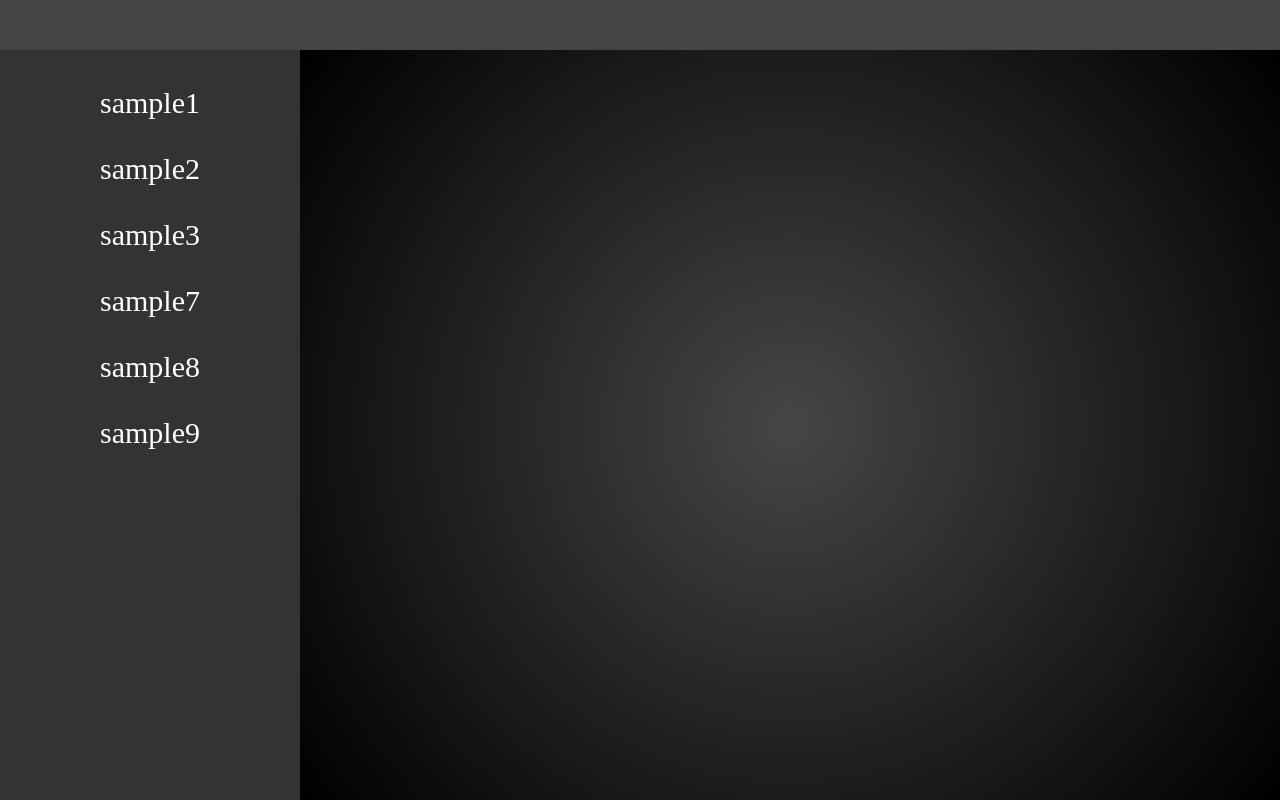
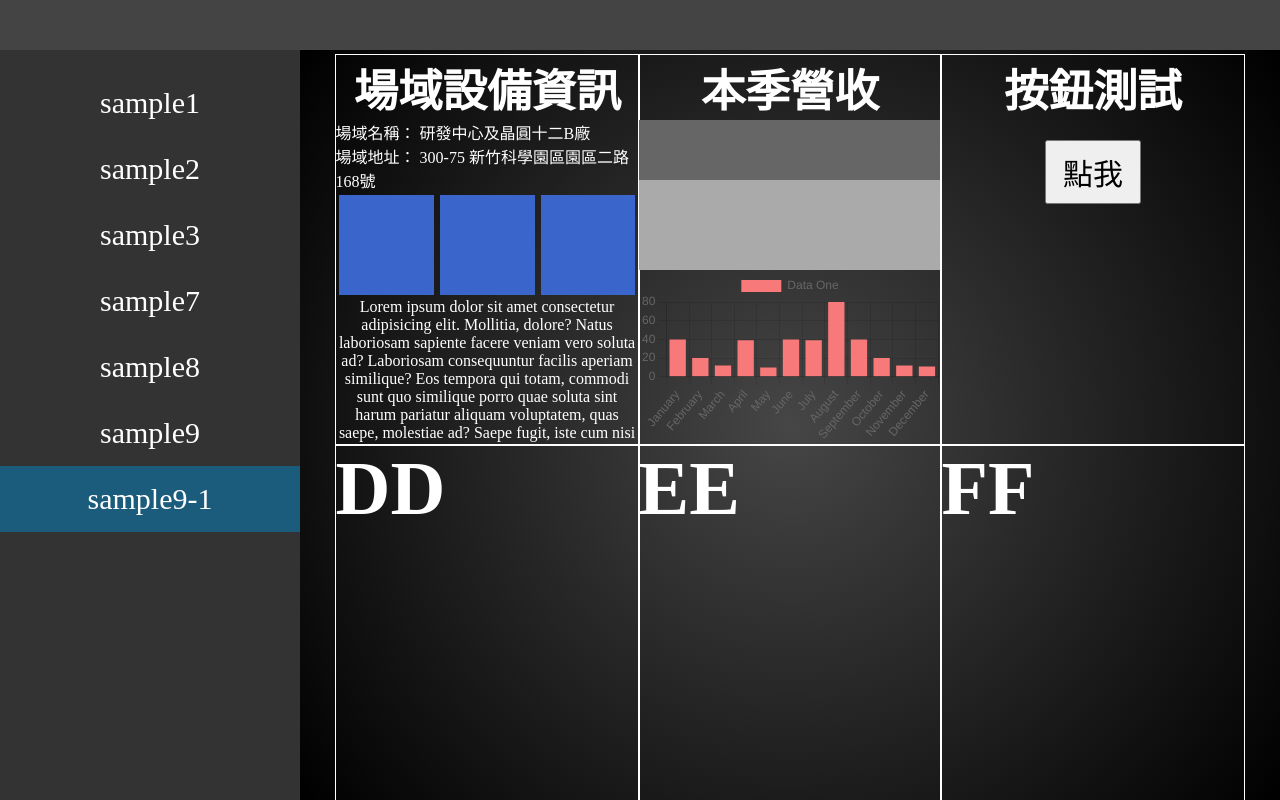
Before and after one commit to ChienYuYu/drag-test, a Vue app: page /#/sample9-1 in a window 1280 px wide. Built offline with nearby package versions, Linux system fonts and the light colour scheme.

Commit message:
sample9-1 解決首次拖曳後，再次拖曳只有稍微移動卻與上次拖曳方塊互換位置，或是拖曳到非其他方塊範圍卻與上次拖曳方塊互換位置。

```diff
--- a/src/App.vue
+++ b/src/App.vue
@@ -10,6 +10,7 @@
         <router-link to="/sample7">sample7</router-link>
         <router-link to="/sample8">sample8</router-link>
         <router-link to="/sample9">sample9</router-link>
+        <router-link to="/sample9-1">sample9-1</router-link>
       </div>
       <div class="content-area">
         <router-view/>
--- a/src/router/index.js
+++ b/src/router/index.js
@@ -44,6 +44,11 @@ const routes = [
     path: '/sample9',
     name: 'sample9',
     component: () => import('../views/s9/SampleNine.vue')
+  },
+  {
+    path: '/sample9-1',
+    name: 'sample9-1',
+    component: () => import('../views/s9-1/SampleNine-1.vue')
   }
 ]
 
--- /dev/null
+++ b/src/views/s9-1/AA.vue
@@ -0,0 +1,52 @@
+<template>
+  <div class="wrap">
+    <h3 class="title">場域設備資訊</h3>
+    <div class="top">
+      <p>場域名稱： <span>{{ '研發中心及晶圓十二B廠' }}</span></p>
+      <p>場域地址： <span>{{ '300-75 新竹科學園區園區二路168號' }}</span></p>
+    </div>
+    <div class="middle">
+      <div class="box box1"></div>
+      <div class="box box2"></div>
+      <div class="box box3"></div>
+    </div>
+    <div class="bottom">
+      <p>Lorem ipsum dolor sit amet consectetur adipisicing elit. Mollitia, dolore? Natus laboriosam sapiente facere veniam vero soluta ad? Laboriosam consequuntur facilis aperiam similique? Eos tempora qui totam, commodi sunt quo similique porro quae soluta sint harum pariatur aliquam voluptatem, quas saepe, molestiae ad? Saepe fugit, iste cum nisi itaque modi ipsam culpa sed distinctio. Dolorum exercitationem minus cumque consequatur nemo assumenda dolorem praesentium labore, excepturi error quod sed quae quos amet quisquam non optio impedit!</p>
+    </div>
+  </div>
+</template>
+
+<script>
+
+  export default {
+  }
+</script>
+
+<style lang="scss" scoped>
+.wrap{
+  display: flex;
+  flex-direction: column;
+  overflow: auto;
+}
+.title{
+  margin: 0;
+}
+  .top{
+    p{
+      font-size: 16px;
+      text-align: start;
+    }
+  }
+  .middle{
+    .box{
+      width: 33%;
+      height: 100px;
+      background: #3a65ca;
+      margin: 1%;
+    }
+    display: flex;
+  }
+  .bottom{
+    font-size: 16px;
+  }
+</style>
--- /dev/null
+++ b/src/views/s9-1/BB.vue
@@ -0,0 +1,39 @@
+<template>
+  <div class="wrap">
+    <h3 class="title">本季營收</h3>
+    <div class="top"></div>
+    <div class="middle">
+    </div>
+    <div class="bottom">
+      <BarChart/>
+    </div>
+  </div>
+</template>
+
+<script>
+import BarChart from "@/components/BarChart.vue";
+
+  export default {
+    components: { BarChart },
+  }
+</script>
+
+<style lang="scss" scoped>
+.wrap{
+  display: flex;
+  flex-direction: column;
+  overflow: auto;
+}
+.title{}
+  .top{
+    height: 20%;
+    background:#666;
+  }
+  .middle{
+    background:#aaa;
+    height: 30%;
+  }
+  .bottom{
+    height: 45%;
+  }
+</style>
--- /dev/null
+++ b/src/views/s9-1/CC.vue
@@ -0,0 +1,63 @@
+<template>
+  <div class="wrap">
+    <h3 class="title">按鈕測試</h3>
+    <div class="top"></div>
+    <div class="middle">
+      <button @click="test">點我</button>
+    </div>
+    <div class="bottom"></div>
+    <transition>
+      <div v-if="showModal" class="test_modal">
+        <button @click="test">關閉</button>
+      </div>
+    </transition>
+  </div>
+</template>
+
+<script>
+
+  export default {
+    data() {
+      return {
+        showModal: false,
+      }
+    },
+    methods: {
+      test() {
+        this.showModal = !this.showModal;
+      }
+    }
+  }
+</script>
+
+<style lang="scss" scoped>
+.wrap{
+  position: relative;
+  display: flex;
+  flex-direction: column;
+  overflow: auto;
+}
+.title{}
+  .top{}
+  .middle{
+    padding-top: 20px;
+  }
+  .bottom{}
+
+  .test_modal{
+    position: absolute;
+    width: 80%;
+    height: 70%;
+    background: #ccc;
+    top: 50%;
+    left: 50%;
+    transform: translate(-50%,-50%);
+    display: flex;
+    justify-content: center;
+    align-items: center;
+  }
+  button{
+    font-size: 30px;
+    padding: .5rem 1rem;
+  }
+</style>
--- /dev/null
+++ b/src/views/s9-1/DD.vue
@@ -0,0 +1,16 @@
+<template>
+  <div class="wrap">
+    <h1>DD</h1>
+  </div>
+</template>
+
+<script>
+
+  export default {
+  }
+</script>
+
+<style lang="scss" scoped>
+  .wrap{
+  }
+</style>
--- /dev/null
+++ b/src/views/s9-1/EE.vue
@@ -0,0 +1,16 @@
+<template>
+  <div class="wrap">
+    <h1>EE</h1>
+  </div>
+</template>
+
+<script>
+
+  export default {
+  }
+</script>
+
+<style lang="scss" scoped>
+  .wrap{
+  }
+</style>
--- /dev/null
+++ b/src/views/s9-1/FF.vue
@@ -0,0 +1,16 @@
+<template>
+  <div class="wrap">
+    <h1>FF</h1>
+  </div>
+</template>
+
+<script>
+
+  export default {
+  }
+</script>
+
+<style lang="scss" scoped>
+  .wrap{
+  }
+</style>
--- /dev/null
+++ b/src/views/s9-1/SampleNine-1.vue
@@ -0,0 +1,132 @@
+<template>
+  <div class="container">
+    <div class="set_area">
+      <div class="drag_area">
+        <!-- 6 -->
+        <draggable v-if="true" v-model="itemArray" class="drag_six"
+          :move="handleMove" @end="handleDragEnd">
+          <component :is="itemArray[0].view" class="item item1" />
+          <component :is="itemArray[1].view" class="item item2" />
+          <component :is="itemArray[2].view" class="item item3" />
+          <component :is="itemArray[3].view" class="item item4" />
+          <component :is="itemArray[4].view" class="item item5" />
+          <component :is="itemArray[5].view" class="item item6" />
+        </draggable>
+      </div>
+    </div>
+    <h2 style="width: 500px; margin:30px auto; text-align:center; color:#fff;">{{ showArray }}</h2>
+  </div>
+</template>
+<script>
+import draggable from 'vuedraggable'
+import AA from './AA.vue'
+import BB from './BB.vue'
+import CC from './CC.vue'
+import DD from './DD.vue'
+import EE from './EE.vue'
+import FF from './FF.vue'
+
+  export default {
+    components: {
+      draggable,AA,BB,CC,DD,EE,FF
+    },
+    data() {
+      return {
+        itemArray: [
+          {id: 1, itemName: 'A', view:'AA'},
+          {id: 2, itemName: 'B', view:'BB'},
+          {id: 3, itemName: 'C', view:'CC'},
+          {id: 4, itemName: 'D', view:'DD'},
+          {id: 5, itemName: 'E', view:'EE'},
+          {id: 6, itemName: 'F', view:'FF'},
+        ],
+      }
+    },
+    computed: {
+      showArray() {
+        return this.itemArray.map((item) => item.itemName)
+      },
+    },
+    methods: {
+      ///////////解決原插件拖曳只是插入索引位置 而不是交換索引位置問題////////////////////
+      // https://okamuuu.com/posts/xjni9lf5h ////////////////////////////////////////
+      handleDragEnd() {
+        this.futureItem = this.itemArray[this.futureIndex]
+        this.movingItem = this.itemArray[this.movingIndex]
+        const _items = Object.assign([], this.itemArray)
+        _items[this.futureIndex] = this.movingItem
+        _items[this.movingIndex] = this.futureItem
+        this.itemArray = _items
+        this.movingIndex = ""// 清空 20231209
+        this.futureIndex = ""// 清空 20231209
+      },
+      handleMove(e) {
+        const { index, futureIndex } = e.draggedContext
+        this.movingIndex = index
+        this.futureIndex = futureIndex
+        return false // disable sort
+      },
+    },
+  }
+</script>
+
+<style lang="scss" scoped>
+  .container{
+    height: calc(100vh - 50px);
+    width: calc(100% - 300px);
+    // background: rgb(100, 144, 239);
+    position: fixed;
+    overflow: auto;
+    .area_set_btn{
+      width: 100px;
+      height: 50px;
+      display: block;
+      margin-left:auto;
+      margin-right: 10px;
+      margin-top: 20px;
+    }
+
+    div.set_area{ // 拖曳Modal的css
+      width: 96%;
+      margin: .5% auto;
+
+      .drag_area{
+        // 6 =====
+        .drag_six{
+          height: 780px;
+          padding:0 1rem;
+          display: grid;
+          grid-auto-rows:1fr;
+          grid-auto-columns:1fr;
+          .item{
+            outline: 1px solid #fff;
+            font-size: 38px;
+            color: #fff;
+            text-align: center;
+            &:hover{
+              background: #ffffff27;
+            }
+          }
+          .item1{
+            grid-area:1/1/2/2;
+          }
+          .item2{
+            grid-area:1/2/2/3;
+          }
+          .item3{
+            grid-area:1/3/2/4;
+          }
+          .item4{
+            grid-area:2/1/3/2;
+          }
+          .item5{
+            grid-area:2/2/3/3;
+          }
+          .item6{
+            grid-area:2/3/3/4;
+          }
+        }
+      }
+    }
+  }
+</style>
```
